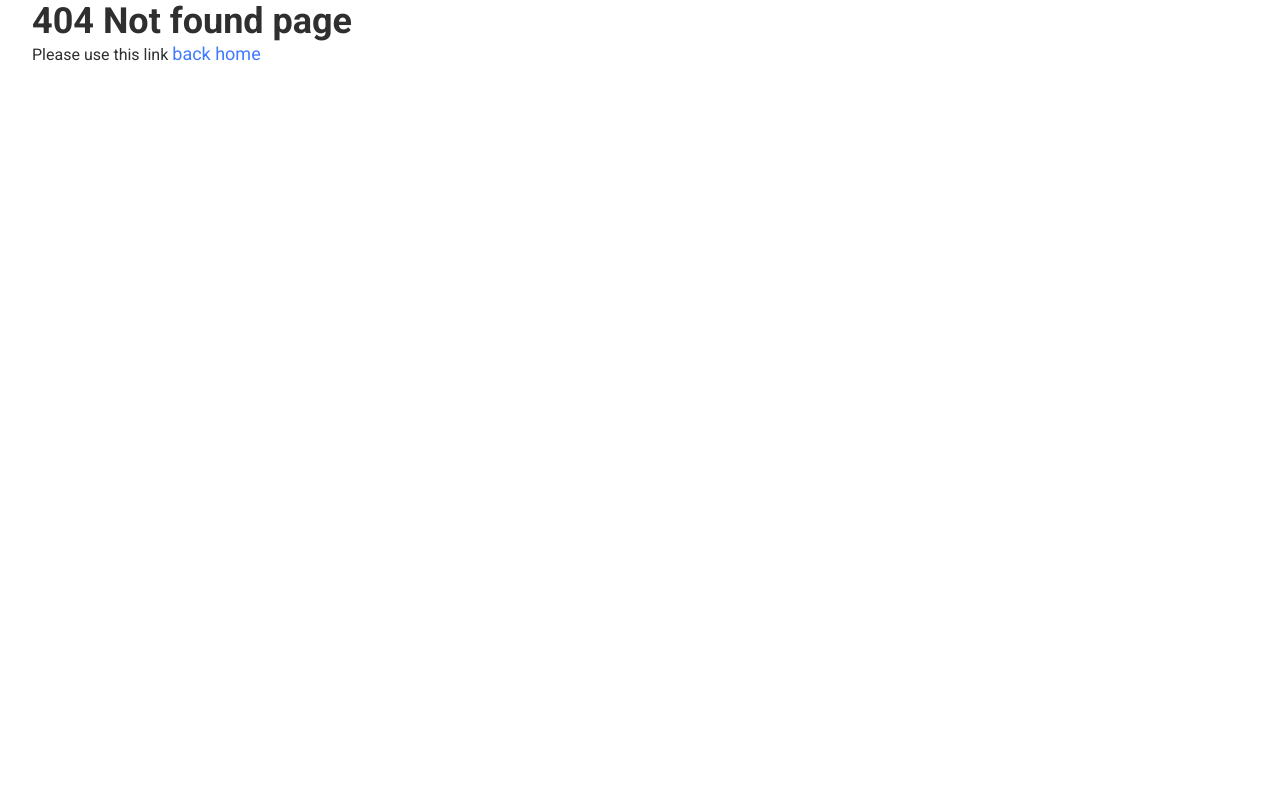
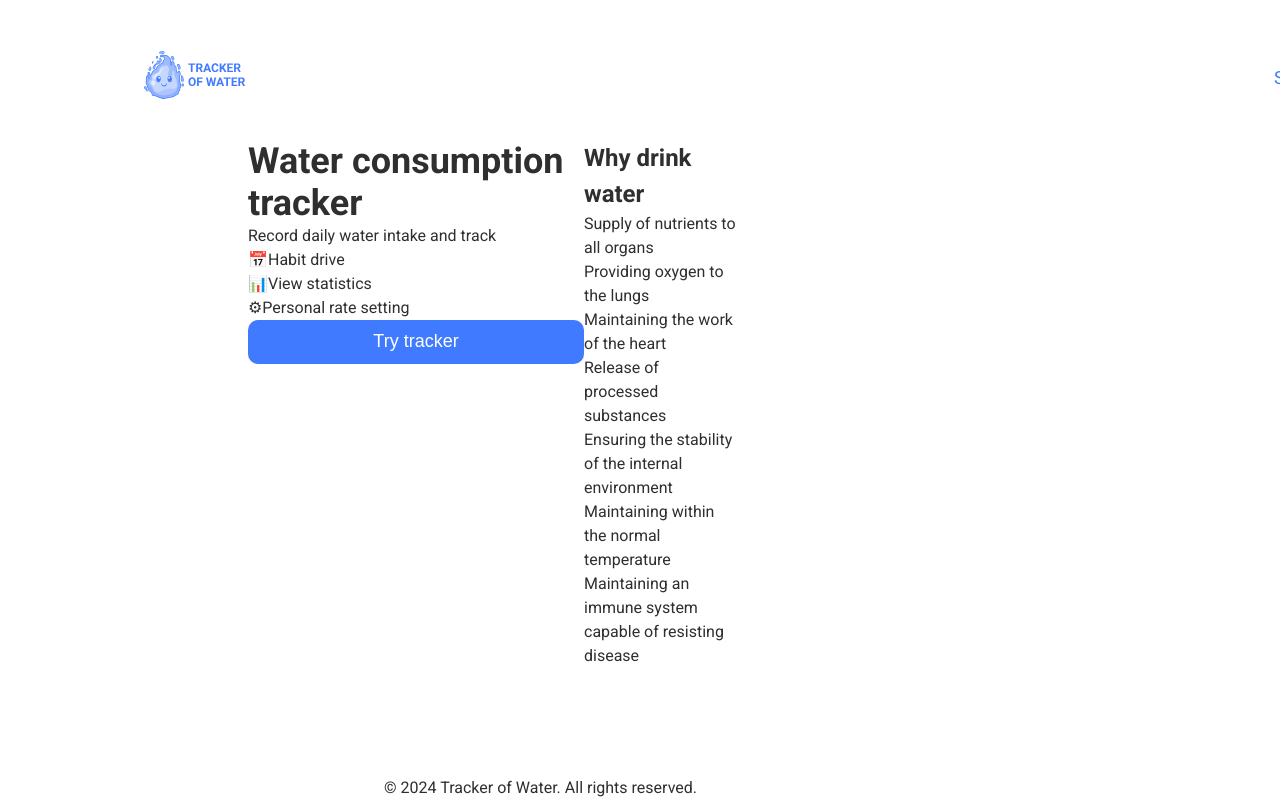
Before and after one commit to yana-kozlova/WaterTracker-front, a React (Vite) app: page /welcome in a window 1280 px wide. Before the commit this address had no page. Built offline with nearby package versions, Linux system fonts and the light colour scheme.

Commit message:
Update App.jsx
add navigate for welcome (start page)

```diff
--- a/src/components/App/App.jsx
+++ b/src/components/App/App.jsx
@@ -1,4 +1,4 @@
-import { Route, Routes } from "react-router-dom";
+import { Route, Routes, Navigate} from "react-router-dom";
 import { lazy, Suspense } from "react";
 import Layout from "../Layout/Layout.jsx";
 import DripLoader from "../DripLoader/DripLoader.jsx";
@@ -36,8 +36,9 @@ export default function App() {
     <>
       <Suspense fallback={<DripLoader />}>
         <Routes>
+          <Route path="/" element={<Navigate to="/welcome" />} />
           <Route path="/" element={<Layout />} />
-          <Route index element={<WelcomePage />} />
+          <Route path="/welcome" element={<WelcomePage />} />
           <Route path="/home" element={<MainPage />} />
           <Route path="/signup" element={<SignupPage />} />
           <Route path="/signin" element={<SigninPage />} />
```
